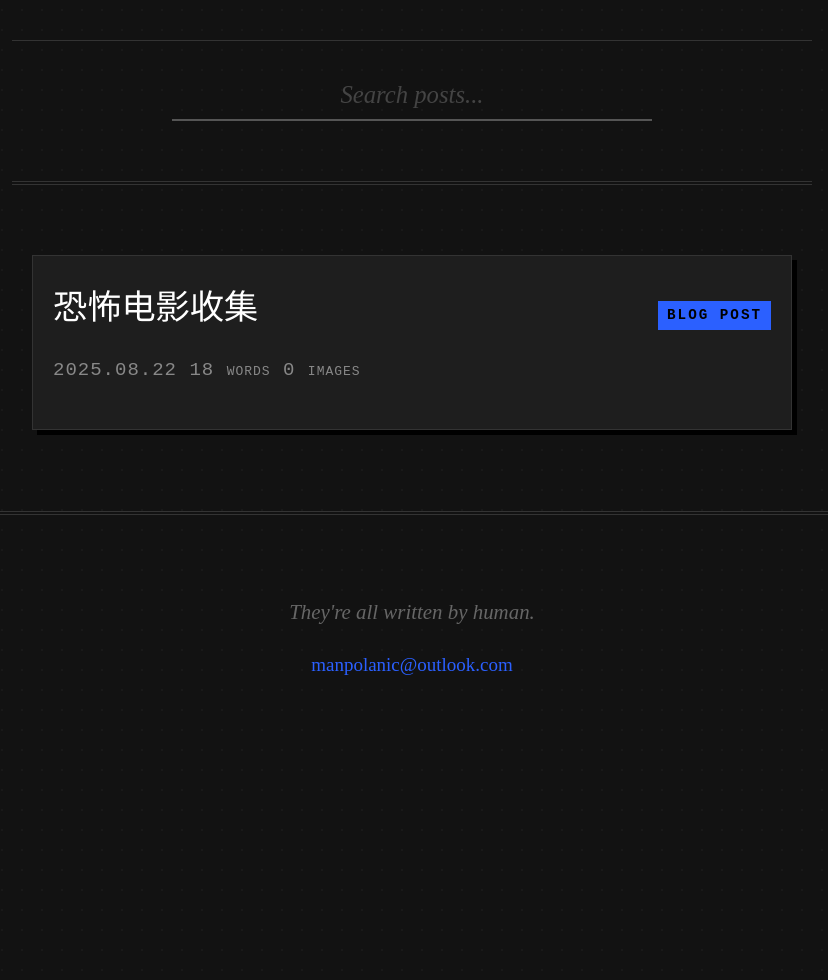
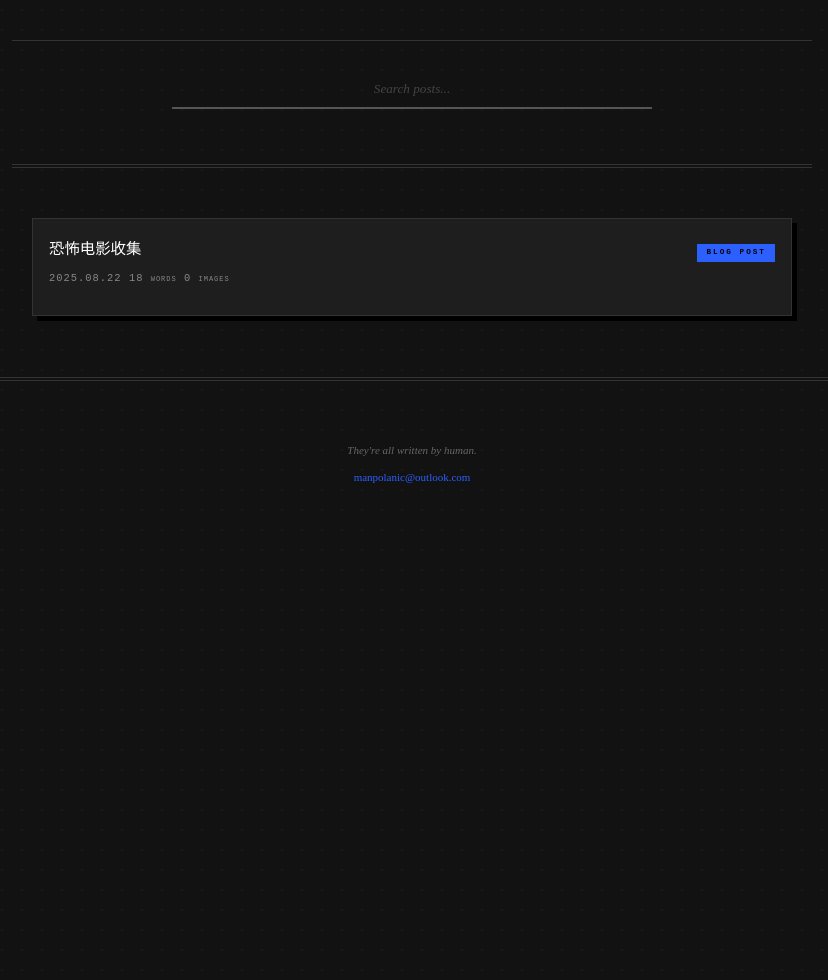
Before and after one commit to lptl/lptl.github.io, a Jekyll site: the page built from index.html, in a window 1280 px wide. Shown: the whole page, without its empty margins (228-1056 px from the left). Built offline with Jekyll 4.4.1, drawn with Linux system fonts in a browser that asks for light colours; comment, search, counter and statistics services are not loaded.

Commit message:
add content

```diff
--- a/assets/css/style.css
+++ b/assets/css/style.css
@@ -34,8 +34,8 @@ body {
     color: var(--ink-color);
     background-color: var(--paper-bg);
     min-height: 100vh;
-    line-height: 1.6;
-    font-size: 19px;
+    line-height: 1.5; /* Tighter line height for newspaper density */
+    font-size: 11px; /* Reduced from 14px - classic newspaper body size */
 
     /* Subtle Grain Texture for the dark background */
     background-image:
@@ -64,6 +64,7 @@ pre, code {
     border: 1px solid var(--border-color);
     padding: 2px 5px;
     color: #8daaff; /* Pastel blue for code text */
+    font-size: 10px; /* Smaller code font */
 }
 pre {
     padding: 1.5em;
@@ -78,8 +79,8 @@ pre {
    ================================================================= */
 .site-header {
     text-align: center;
-    margin-bottom: 70px;
-    padding-bottom: 30px;
+    margin-bottom: 50px; /* Reduced from 70px */
+    padding-bottom: 25px; /* Reduced from 30px */
     border-bottom: 4px double var(--border-color);
     max-width: 800px;
     margin-left: auto;
@@ -97,7 +98,7 @@ pre {
 }
 
 .site-title {
-    font-size: 3.8em;
+    font-size: 2.8em; /* Reduced from 3.8em */
     font-weight: normal;
     color: var(--ink-color); /* White title */
     letter-spacing: 2px;
@@ -113,7 +114,7 @@ pre {
     display: block;
     font-size: 0.3em;
     color: var(--accent-color); /* Blue subtitle */
-    margin-top: 15px;
+    margin-top: 12px; /* Reduced from 15px */
     letter-spacing: 4px;
     font-variant: small-caps;
 }
@@ -145,14 +146,14 @@ pre {
 
 .post-entry-link {
     display: block;
-    margin-bottom: 35px;
+    margin-bottom: 25px; /* Reduced from 35px */
     color: inherit !important;
     text-decoration: none !important;
 }
 
 .post-entry-box {
     background-color: var(--card-bg);
-    padding: 25px 20px;
+    padding: 18px 16px; /* Reduced from 25px 20px */
     border: 1px solid var(--border-color);
     /* Hard black shadow */
     box-shadow: 5px 5px 0px #000;
@@ -174,8 +175,8 @@ pre {
 .post-details { flex-grow: 1; }
 
 .post-title {
-    margin: 0 0 10px 0;
-    font-size: 1.8em;
+    margin: 0 0 8px 0; /* Reduced from 10px */
+    font-size: 1.4em; /* Reduced from 1.8em */
     font-weight: normal;
     color: #fff;
     font-style: normal;
@@ -186,7 +187,7 @@ pre {
 }
 
 .post-meta {
-    font-size: 1em;
+    font-size: 0.95em; /* Reduced from 1em */
     color: #888; /* Dim grey for metadata */
     font-variant: small-caps;
     letter-spacing: 1px;
@@ -194,7 +195,7 @@ pre {
 }
 
 .post-type {
-    font-size: 0.75em;
+    font-size: 0.7em; /* Reduced from 0.75em */
     text-transform: uppercase;
     font-family: var(--font-mono);
     letter-spacing: 2px;
@@ -212,15 +213,15 @@ pre {
    ================================================================= */
 .site-footer {
     text-align: center;
-    padding: 60px 20px;
-    margin-top: 80px;
+    padding: 50px 20px; /* Reduced from 60px */
+    margin-top: 60px; /* Reduced from 80px */
     border-top: 4px double var(--border-color);
 }
 
 .site-description {
     font-style: italic;
     color: #666;
-    font-size: 1.1em;
+    font-size: 1em; /* Reduced from 1.1em */
 }
 
 /* Search Box */
@@ -238,7 +239,7 @@ pre {
     border-bottom: 2px solid #555;
     border-radius: 0;
     font-family: "Times New Roman", Times, serif;
-    font-size: 1.3em;
+    font-size: 1.2em; /* Reduced from 1.3em */
     font-style: italic;
     color: #fff;
     outline: none;
@@ -279,20 +280,20 @@ pre {
    ================================================================= */
 .post-header {
     text-align: center;
-    margin-bottom: 50px;
-    padding-bottom: 20px;
+    margin-bottom: 40px; /* Reduced from 50px */
+    padding-bottom: 18px; /* Reduced from 20px */
     border-bottom: 1px solid var(--border-color);
 }
 
 .post-content {
-    font-size: 1.2em;
-    line-height: 1.7;
+    font-size: 1.1em; /* Reduced from 1.2em */
+    line-height: 1.6; /* Reduced from 1.7 */
     text-align: justify;
 }
 
 /* Drop Cap: Bright Blue */
 .post-content > p:first-of-type::first-letter {
-    font-size: 3.5em;
+    font-size: 3.2em; /* Reduced from 3.5em */
     float: left;
     margin-right: 0.15em;
     margin-top: -0.1em;
@@ -303,7 +304,7 @@ pre {
 
 .post-content h2,
 .post-content h3 {
-    margin-top: 2.5em;
+    margin-top: 2em; /* Reduced from 2.5em */
     color: #fff;
     font-weight: normal;
     text-transform: uppercase;
@@ -311,14 +312,15 @@ pre {
     border-bottom: 1px solid var(--accent-color);
     display: inline-block;
     padding-bottom: 5px;
+    font-size: 1.1em; /* Added explicit smaller size */
 }
 
 blockquote {
     border-left: 3px solid var(--accent-color);
-    margin: 30px 40px;
+    margin: 25px 40px; /* Reduced from 30px */
     padding-left: 20px;
     font-style: italic;
-    font-size: 1.1em;
+    font-size: 1.05em; /* Reduced from 1.1em */
     color: #999;
 }
 
@@ -437,7 +439,7 @@ body {
     /* 1. Adjust Base Sizing */
     body {
         padding: 20px 15px; /* Less padding on sides */
-        font-size: 17px;    /* Slightly smaller reading text */
+        font-size: 14px;    /* Newspaper size for mobile */
     }
 
     .main-content-wrapper {
@@ -446,12 +448,12 @@ body {
 
     /* 2. Header & Title Adjustments */
     .site-header {
-        margin-bottom: 40px;
-        padding-bottom: 20px;
+        margin-bottom: 30px; /* Reduced from 40px */
+        padding-bottom: 15px; /* Reduced from 20px */
     }
 
     .site-title {
-        font-size: 2.2em; /* Shrink from 3.8em to fit screen */
+        font-size: 1.8em; /* Reduced from 2.2em */
         line-height: 1.2;
         letter-spacing: 1px;
 
@@ -475,30 +477,30 @@ body {
     }
 
     #search-input {
-        font-size: 1.1em;
+        font-size: 1em; /* Reduced from 1.1em */
     }
 
     /* 4. Post List: Stack Vertical instead of Horizontal */
     .post-entry-box {
         flex-direction: column; /* Stack title on top of date */
         align-items: flex-start;
-        padding: 20px 15px;
+        padding: 15px 12px; /* Reduced from 20px 15px */
     }
 
     .post-title {
-        font-size: 1.4em; /* Smaller title */
-        margin-bottom: 12px;
+        font-size: 1.2em; /* Reduced from 1.4em */
+        margin-bottom: 10px; /* Reduced from 12px */
         line-height: 1.3;
     }
 
     .post-meta {
-        font-size: 0.9em;
+        font-size: 0.85em; /* Reduced from 0.9em */
         width: 100%;
         display: flex;
         justify-content: space-between; /* Spread date and tags */
         align-items: center;
         border-top: 1px solid #333; /* Add a subtle separator line */
-        padding-top: 10px;
+        padding-top: 8px; /* Reduced from 10px */
         margin-top: 5px;
     }
 
@@ -509,26 +511,27 @@ body {
     /* 5. Content Typography */
     .post-content h2,
     .post-content h3 {
-        margin-top: 1.5em;
-        font-size: 1.3em;
+        margin-top: 1.2em; /* Reduced from 1.5em */
+        font-size: 1.2em; /* Reduced from 1.3em */
         line-height: 1.4;
     }
 
     /* Drop Cap adjustment */
     .post-content > p:first-of-type::first-letter {
-        font-size: 3em; /* Slightly smaller drop cap */
+        font-size: 2.8em; /* Reduced from 3em */
         margin-top: -0.05em;
     }
 
     blockquote {
-        margin: 20px 10px; /* Reduce side margins */
+        margin: 18px 10px; /* Reduced from 20px */
         padding-left: 15px;
+        font-size: 1em; /* Reduced */
     }
 
     /* 6. Code Blocks */
     pre {
         padding: 1em;
-        font-size: 0.85em; /* Smaller code font to prevent overflowing */
+        font-size: 0.8em; /* Reduced from 0.85em */
         border-left-width: 2px; /* Thinner accent line */
     }
 }
```
